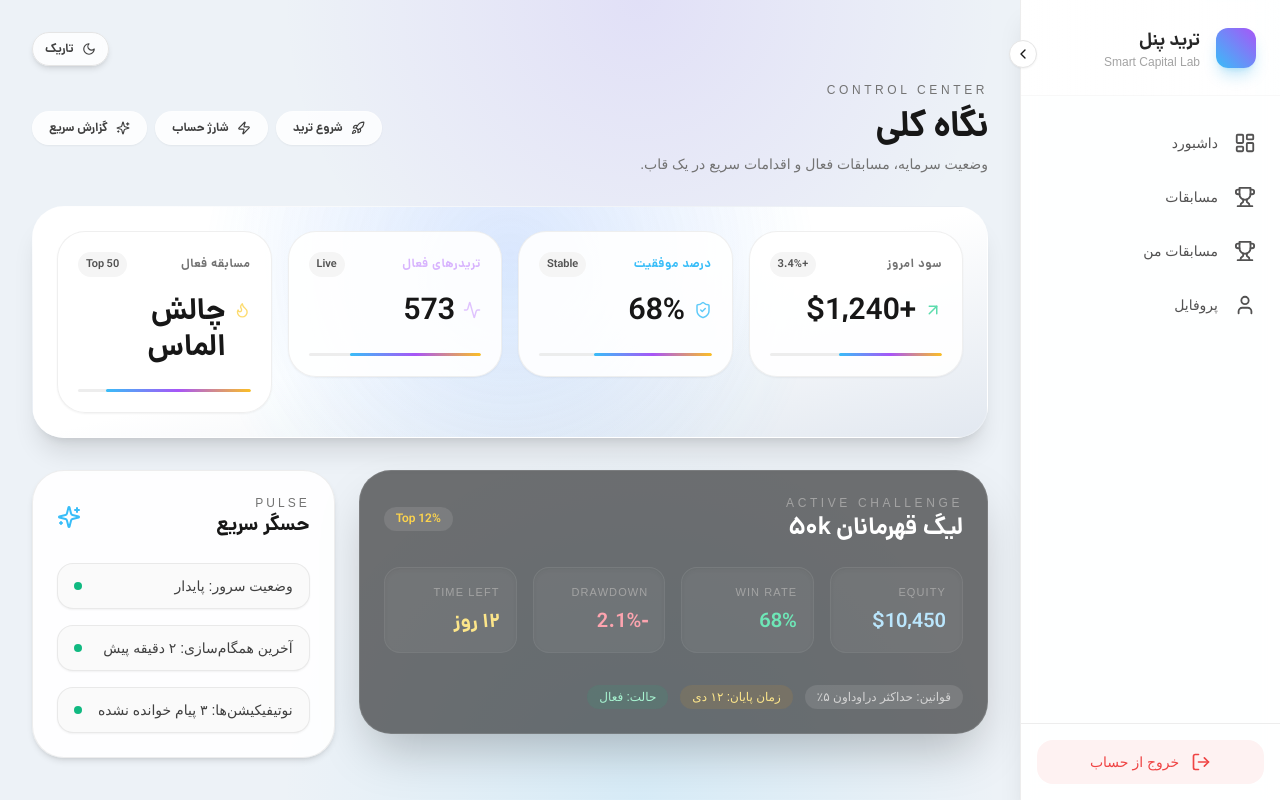
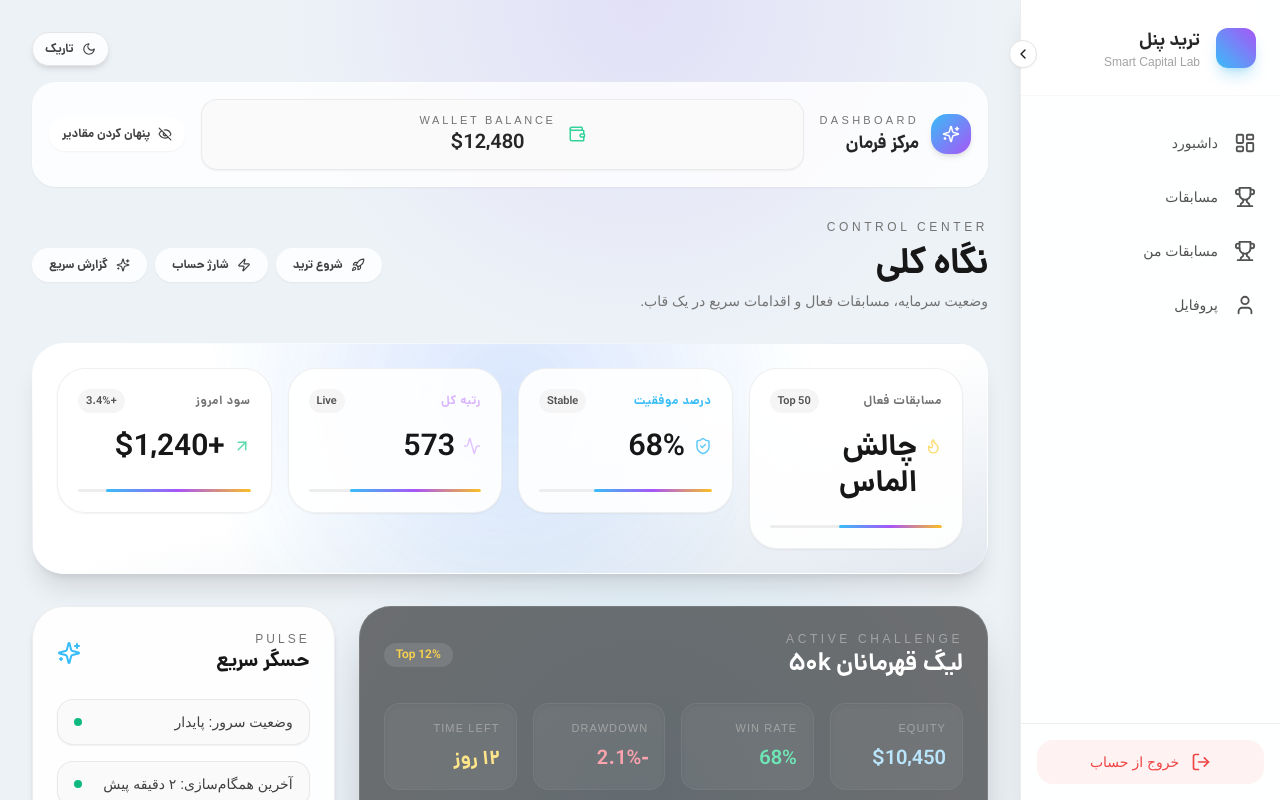
Before and after one commit to Parsaeffatravesh/Trenatest, a Next.js app: page /dashboard in a window 1280 px wide. Built offline with nearby package versions, Linux system fonts and the light colour scheme.

Commit message:
Enhance dashboard wallet controls

```diff
--- a/app/dashboard/page.tsx
+++ b/app/dashboard/page.tsx
@@ -2,8 +2,21 @@
 
 import { useMemo, useState } from "react";
 import { FadeIn } from "@/components/ui/fade-in";
-import { Activity, ArrowUpRight, Flame, Rocket, ShieldCheck, Sparkles, Zap } from "lucide-react";
+import {
+  Activity,
+  ArrowUpRight,
+  Eye,
+  EyeOff,
+  Flame,
+  Rocket,
+  ShieldCheck,
+  Sparkles,
+  Wallet,
+  X,
+  Zap,
+} from "lucide-react";
 import { MagicCard } from "@/components/ui/magic-card";
+import { useRouter } from "next/navigation";
 
 const formatGradient = (x: number, y: number) =>
   `radial-gradient(900px circle at ${x}% ${y}%, rgba(56, 189, 248, 0.18), transparent 35%), radial-gradient(700px circle at ${
@@ -12,14 +25,26 @@ const formatGradient = (x: number, y: number) =>
 
 export default function DashboardPage() {
   const [spot, setSpot] = useState({ x: 50, y: 30 });
+  const [showAmounts, setShowAmounts] = useState(true);
+  const [isWalletOpen, setIsWalletOpen] = useState(false);
+  const router = useRouter();
 
   const gradient = useMemo(() => formatGradient(spot.x, spot.y), [spot]);
 
+  const maskValue = (value: string) => (showAmounts ? value : "••••");
+
   const tiles = [
+    {
+      title: "مسابقات فعال",
+      value: "چالش الماس",
+      accent: "text-amber-300",
+      badge: "Top 50",
+      icon: Flame,
+      href: "/dashboard/my-competitions",
+    },
+    { title: "درصد موفقیت", value: "68%", accent: "text-sky-400", badge: "Stable", icon: ShieldCheck },
+    { title: "رتبه کل", value: "573", accent: "text-purple-300", badge: "Live", icon: Activity },
     { title: "سود امروز", value: "+$1,240", accent: "text-emerald-400", badge: "+3.4%", icon: ArrowUpRight },
-    { title: "درصد موفقیت", value: "68%", accent: "text-sky-400", badge: "Stable", icon: ShieldCheck },
-    { title: "تریدرهای فعال", value: "573", accent: "text-purple-300", badge: "Live", icon: Activity },
-    { title: "مسابقه فعال", value: "چالش الماس", accent: "text-amber-300", badge: "Top 50", icon: Flame },
   ];
 
   const quickActions = [
@@ -28,8 +53,129 @@ export default function DashboardPage() {
     { label: "گزارش سریع", icon: Sparkles },
   ];
 
+  const walletSummary = {
+    balance: "$12,480",
+    available: "$10,200",
+    locked: "$2,280",
+  };
+
+  const transactions = [
+    { reason: "واریز بانکی", date: "۱۴۰۲/۰۷/۱۲", amount: "+$1,200" },
+    { reason: "برد مسابقه", date: "۱۴۰۲/۰۷/۱۰", amount: "+$480" },
+    { reason: "برداشت کارت", date: "۱۴۰۲/۰۷/۰۷", amount: "-$320" },
+    { reason: "کارمزد پلتفرم", date: "۱۴۰۲/۰۷/۰۶", amount: "-$18" },
+  ];
+
   return (
     <div className="space-y-8">
+      <FadeIn>
+        <nav className="rounded-3xl border border-white/40 bg-white/80 p-4 shadow-sm backdrop-blur dark:border-white/10 dark:bg-white/10">
+          <div className="flex flex-col gap-4 sm:flex-row sm:items-center sm:justify-between">
+            <div className="flex items-center gap-3 text-neutral-800 dark:text-white">
+              <div className="flex h-10 w-10 items-center justify-center rounded-2xl bg-gradient-to-br from-sky-400 to-purple-500 text-white shadow-md">
+                <Sparkles size={18} />
+              </div>
+              <div>
+                <p className="text-[11px] uppercase tracking-[0.3em] text-neutral-500">Dashboard</p>
+                <p className="text-lg font-black">مرکز فرمان</p>
+              </div>
+            </div>
+
+            <button
+              onClick={() => setIsWalletOpen(true)}
+              className="group order-3 flex flex-1 items-center justify-center gap-3 rounded-2xl border border-neutral-200/70 bg-neutral-50 px-4 py-3 text-neutral-800 shadow-sm transition hover:-translate-y-0.5 hover:shadow-lg dark:border-white/10 dark:bg-white/5 dark:text-white sm:order-none"
+            >
+              <Wallet className="text-emerald-400" size={18} />
+              <div className="text-center">
+                <p className="text-[11px] uppercase tracking-[0.25em] text-neutral-500">Wallet Balance</p>
+                <p className="text-xl font-black">{maskValue(walletSummary.balance)}</p>
+              </div>
+            </button>
+
+            <div className="flex items-center justify-end gap-2">
+              <button
+                onClick={() => setShowAmounts((prev) => !prev)}
+                className="inline-flex items-center gap-2 rounded-2xl border border-white/40 bg-white/90 px-3 py-2 text-xs font-semibold text-neutral-700 shadow-sm transition hover:-translate-y-0.5 hover:shadow-lg dark:border-white/10 dark:bg-white/10 dark:text-neutral-100"
+              >
+                {showAmounts ? <EyeOff size={14} /> : <Eye size={14} />}
+                {showAmounts ? "پنهان کردن مقادیر" : "نمایش مقادیر"}
+              </button>
+            </div>
+          </div>
+        </nav>
+      </FadeIn>
+
+      {isWalletOpen && (
+        <div className="fixed inset-0 z-40 flex items-start justify-center bg-black/40 p-4 backdrop-blur-sm">
+          <div className="relative w-full max-w-3xl rounded-[32px] border border-white/20 bg-gradient-to-br from-[#0b1224] via-[#0c1328] to-[#080d18] p-6 shadow-2xl">
+            <button
+              onClick={() => setIsWalletOpen(false)}
+              className="absolute right-4 top-4 inline-flex h-9 w-9 items-center justify-center rounded-2xl border border-white/10 text-white transition hover:-translate-y-0.5 hover:bg-white/5"
+            >
+              <X size={16} />
+            </button>
+            <div className="grid grid-cols-1 gap-6 md:grid-cols-3">
+              <div className="md:col-span-2 space-y-4 text-white">
+                <div className="flex flex-wrap items-center gap-4">
+                  <div>
+                    <p className="text-[11px] uppercase tracking-[0.25em] text-neutral-400">Total Balance</p>
+                    <p className="text-3xl font-black text-emerald-300">{maskValue(walletSummary.balance)}</p>
+                  </div>
+                  <div className="rounded-2xl border border-white/10 bg-white/5 px-4 py-2 text-sm">
+                    <span className="text-neutral-300">دسترسی سریع</span>
+                    <span className="ml-3 font-semibold text-amber-200">آنلاین</span>
+                  </div>
+                </div>
+                <div className="grid grid-cols-1 gap-3 sm:grid-cols-3">
+                  {[{ label: "موجودی آزاد", value: walletSummary.available }, { label: "قفل شده", value: walletSummary.locked }, { label: "آخرین تغییر", value: "+$320" }].map((item) => (
+                    <div key={item.label} className="rounded-2xl border border-white/10 bg-white/5 p-4 shadow-inner">
+                      <p className="text-[11px] uppercase tracking-[0.2em] text-neutral-400">{item.label}</p>
+                      <p className="mt-2 text-xl font-black text-white">{maskValue(item.value)}</p>
+                    </div>
+                  ))}
+                </div>
+                <div className="flex flex-wrap gap-3">
+                  <button className="flex items-center gap-2 rounded-2xl bg-emerald-500/20 px-4 py-2 text-sm font-semibold text-emerald-200 shadow-inner transition hover:-translate-y-0.5 hover:bg-emerald-500/30">
+                    <ArrowUpRight size={14} />
+                    واریز
+                  </button>
+                  <button className="flex items-center gap-2 rounded-2xl bg-amber-500/20 px-4 py-2 text-sm font-semibold text-amber-100 shadow-inner transition hover:-translate-y-0.5 hover:bg-amber-500/30">
+                    <ArrowUpRight size={14} />
+                    برداشت
+                  </button>
+                </div>
+              </div>
+              <div className="space-y-3 rounded-2xl border border-white/10 bg-white/5 p-4 text-white">
+                <div className="flex items-center justify-between">
+                  <p className="text-sm font-semibold">تاریخچه تراکنش</p>
+                  <span className="rounded-full bg-white/10 px-3 py-1 text-[11px] text-neutral-200">۴ مورد اخیر</span>
+                </div>
+                <div className="space-y-3 text-sm">
+                  {transactions.map((txn) => {
+                    const isPositive = txn.amount.startsWith("+");
+                    return (
+                      <div
+                        key={`${txn.reason}-${txn.date}`}
+                        className="flex items-center justify-between rounded-2xl border border-white/5 bg-white/5 px-3 py-2"
+                      >
+                        <div>
+                          <p className="font-semibold">{txn.reason}</p>
+                          <p className="text-[11px] uppercase tracking-[0.2em] text-neutral-400">{txn.date}</p>
+                        </div>
+                        <div className={`flex items-center gap-2 rounded-full px-3 py-1 text-xs font-bold ${isPositive ? "bg-emerald-500/10 text-emerald-200" : "bg-rose-500/10 text-rose-200"}`}>
+                          <span>{isPositive ? "+" : "-"}</span>
+                          <span>{maskValue(txn.amount.replace(/[+-]/, ""))}</span>
+                        </div>
+                      </div>
+                    );
+                  })}
+                </div>
+              </div>
+            </div>
+          </div>
+        </div>
+      )}
+
       <FadeIn>
         <header className="flex flex-col gap-3 lg:flex-row lg:items-center lg:justify-between">
           <div className="space-y-2">
@@ -67,7 +213,19 @@ export default function DashboardPage() {
         <div className="relative z-10 grid grid-cols-1 gap-4 lg:grid-cols-4">
           {tiles.map((tile, idx) => (
             <FadeIn key={tile.title} delay={idx * 0.05}>
-              <div className="group relative overflow-hidden rounded-[28px] border border-neutral-200/60 bg-white/90 p-5 shadow-sm backdrop-blur transition-all hover:-translate-y-1 hover:shadow-2xl dark:border-white/10 dark:bg-white/5">
+              <div
+                className="group relative overflow-hidden rounded-[28px] border border-neutral-200/60 bg-white/90 p-5 shadow-sm backdrop-blur transition-all hover:-translate-y-1 hover:shadow-2xl dark:border-white/10 dark:bg-white/5"
+                role={tile.href ? "button" : undefined}
+                tabIndex={tile.href ? 0 : undefined}
+                onClick={() => tile.href && router.push(tile.href)}
+                onKeyDown={(e) => {
+                  if (!tile.href) return;
+                  if (e.key === "Enter" || e.key === " ") {
+                    e.preventDefault();
+                    router.push(tile.href);
+                  }
+                }}
+              >
                 <div className="flex items-center justify-between">
                   <div className={`text-xs font-bold uppercase tracking-wider text-neutral-500 ${tile.accent}`}>{tile.title}</div>
                   <div className="rounded-2xl bg-neutral-100 px-2 py-1 text-[11px] font-semibold text-neutral-600 dark:bg-white/10 dark:text-neutral-300">
@@ -76,7 +234,7 @@ export default function DashboardPage() {
                 </div>
                 <div className="mt-4 flex items-baseline gap-2">
                   <tile.icon className={`${tile.accent} opacity-80`} size={18} />
-                  <p className="text-3xl font-black text-neutral-900 dark:text-white">{tile.value}</p>
+                  <p className="text-3xl font-black text-neutral-900 dark:text-white">{maskValue(tile.value)}</p>
                 </div>
                 <div className="mt-6 h-[3px] w-full overflow-hidden rounded-full bg-neutral-200/70 dark:bg-white/5">
                   <div
@@ -101,7 +259,7 @@ export default function DashboardPage() {
               <div className="rounded-full bg-white/10 px-3 py-1 text-xs font-semibold text-amber-300">Top 12%</div>
             </div>
 
-            <div className="grid grid-cols-2 gap-4 md:grid-cols-4 text-white">
+            <div className="grid grid-cols-1 gap-4 text-white sm:grid-cols-2 md:grid-cols-4">
               {[
                 { label: "Equity", value: "$10,450", tone: "text-sky-200" },
                 { label: "Win Rate", value: "68%", tone: "text-emerald-300" },
@@ -110,7 +268,7 @@ export default function DashboardPage() {
               ].map((item) => (
                 <div key={item.label} className="rounded-2xl border border-white/5 bg-white/5 p-4 shadow-inner">
                   <p className="text-[11px] uppercase tracking-widest text-neutral-400">{item.label}</p>
-                  <p className={`mt-2 text-xl font-black ${item.tone}`}>{item.value}</p>
+                  <p className={`mt-2 text-xl font-black ${item.tone}`}>{maskValue(item.value)}</p>
                 </div>
               ))}
             </div>
```
